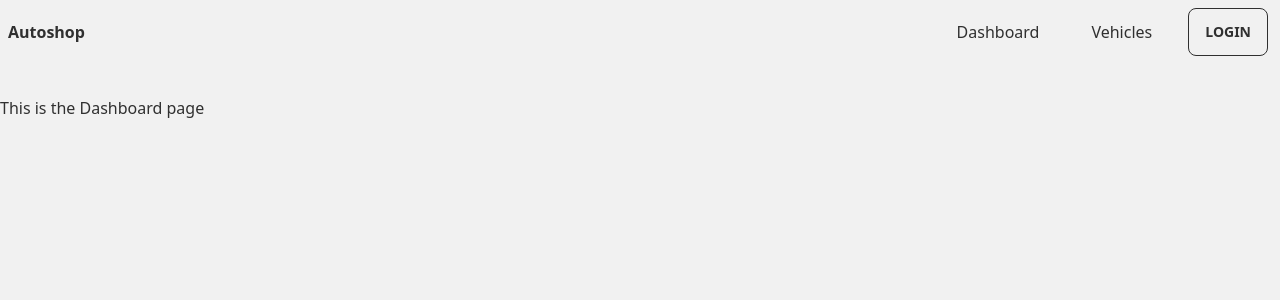
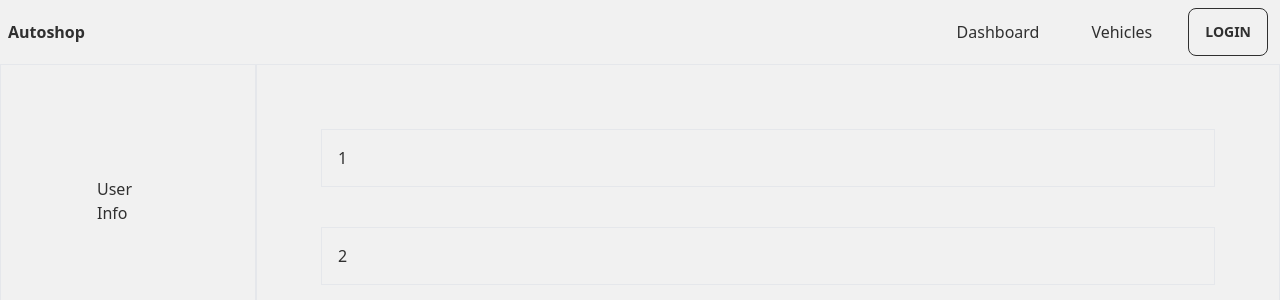
Before and after one commit to leanjunio/autoshop, a Next.js app: page /dashboard in a window 1280 px wide. Shown: the top 300 px of the page. Built offline with nearby package versions, Linux system fonts and the light colour scheme; no server answers.

Commit message:
add base dashboard

```diff
--- a/src/components/layout.tsx
+++ b/src/components/layout.tsx
@@ -8,7 +8,7 @@ export default function Layout({ children }: LayoutProps) {
   return (
     <div className="min-h-screen w-full">
       <Navbar />
-      <div className="my-8 container mx-auto">{children}</div>
+      <div className="h-full w-full">{children}</div>
     </div>
   );
 }
--- a/src/pages/dashboard/index.tsx
+++ b/src/pages/dashboard/index.tsx
@@ -8,7 +8,15 @@ export default function Dashboard() {
         <title>Welcome!</title>
       </Head>
       <Layout>
-        <h1>This is the Dashboard page</h1>
+        <div className="flex flex-row">
+          <div className="border w-1/5 py-28 px-24">
+            <div>User Info</div>
+          </div>
+          <div className="flex w-4/5 flex-col gap-y-10 border p-16">
+            <div className="border p-4 h-full">1</div>
+            <div className="border p-4">2</div>
+          </div>
+        </div>
       </Layout>
     </div>
   );
```
